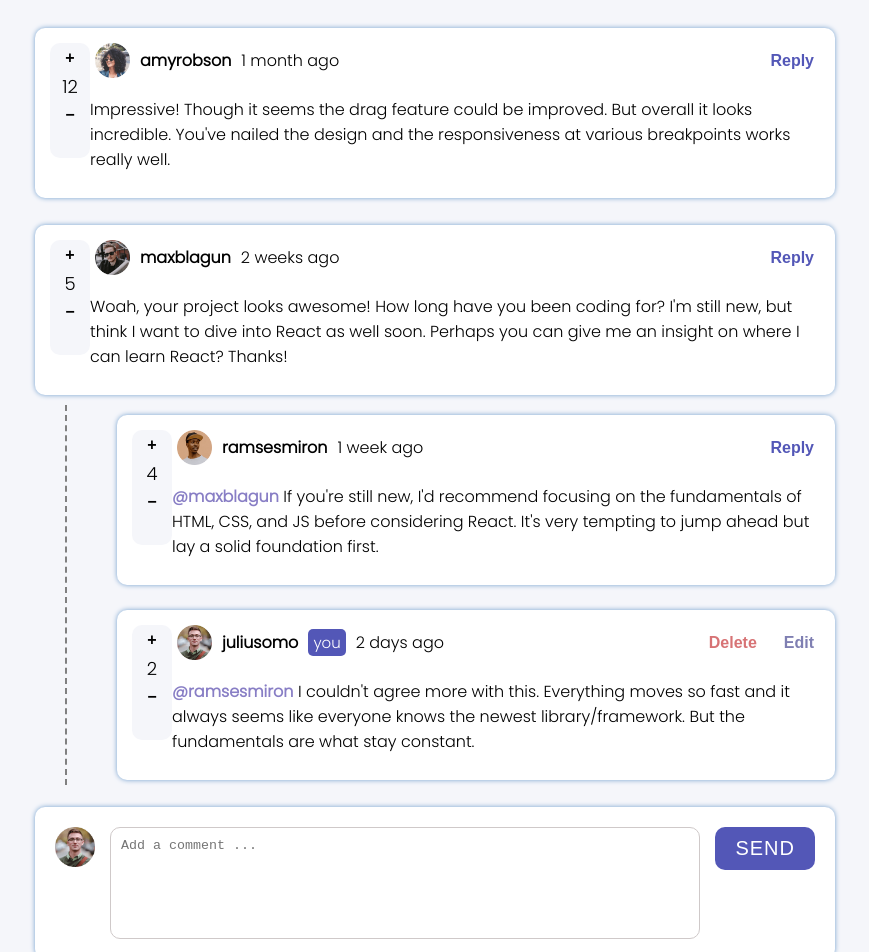
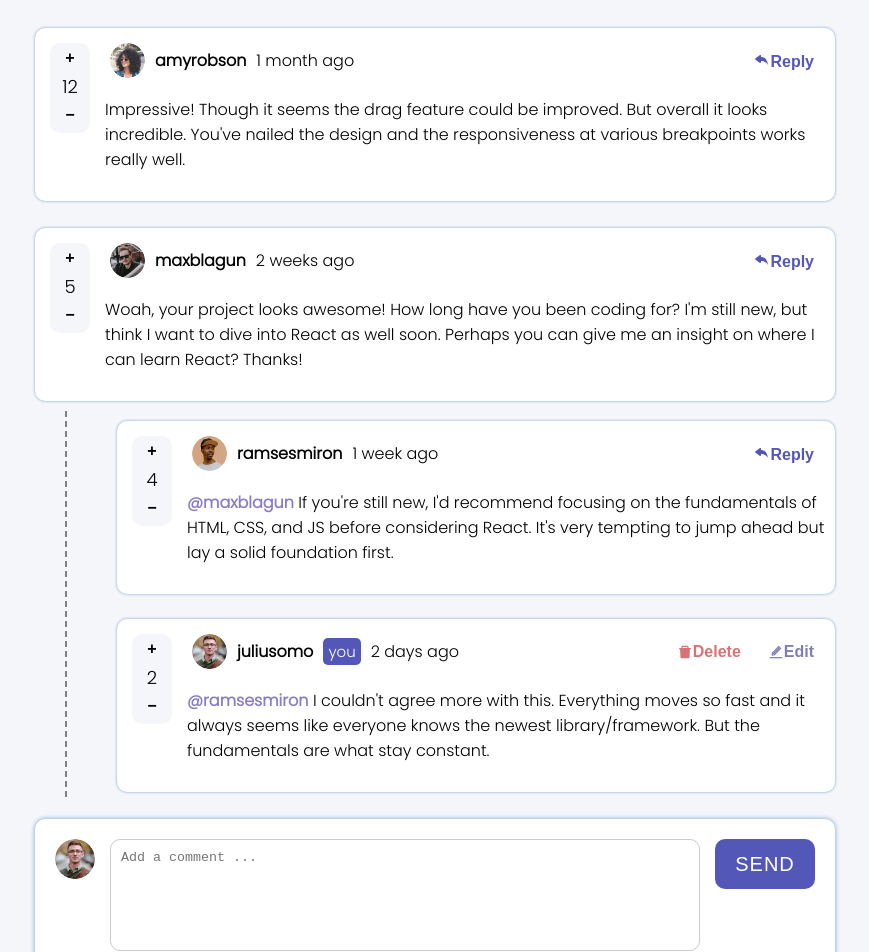
Before and after one commit to ASWAN123/Comments-App-with-React, a React (Create React App) app: page / in a window 1280 px wide. Shown: the top 952 px of the page, without its empty margins (205-1074 px from the left). Built offline with nearby package versions, Linux system fonts and the light colour scheme.

Commit message:
desktop mode done

```diff
--- a/package.json
+++ b/package.json
@@ -8,6 +8,7 @@
     "@testing-library/user-event": "^13.5.0",
     "react": "^18.2.0",
     "react-dom": "^18.2.0",
+    "react-icons": "^4.7.1",
     "react-scripts": "5.0.1",
     "web-vitals": "^2.1.4"
   },
@@ -16,8 +17,8 @@
     "build": "react-scripts build",
     "test": "react-scripts test",
     "eject": "react-scripts eject",
-    "predeploy" : "npm run build",
-    "deploy" : "gh-pages -d build"
+    "predeploy": "npm run build",
+    "deploy": "gh-pages -d build"
   },
   "eslintConfig": {
     "extends": [
--- a/src/App.js
+++ b/src/App.js
@@ -1,13 +1,15 @@
 
 import { getComments , currentUser } from './components/database'
-import { useState } from 'react';
+import { useEffect, useState } from 'react';
 import Comment from './components/comment';
+
 function App() {
   let data = getComments() ;
   let [comments , setComments] = useState(data)
   let [currentuser , setcurrentUser] = useState(currentUser)
   let [content , setContent] =  useState("")
   let [activate , setActivate] = useState(false)
+
 
 
   // fix the textarea input should not be empty
@@ -27,7 +29,7 @@ function App() {
     <div className="container">
       {comments.map((comment) => {
         return (
-          <Comment comment={comment} key={comment.id} currentuser = {currentuser} setContent={setContent} setComments={setComments} comments={comments} setActivate = {setActivate} />
+          <Comment comment={comment} key={comment.id} currentuser = {currentuser} setContent={setContent} setComments={setComments} comments={comments} setActivate = {setActivate}  content={content}   />
         )
       })}
 
@@ -35,7 +37,13 @@ function App() {
       <div className="form" disabled={activate}  >
         <img className='profileimg' src={currentuser.image['png']} alt="" />
         <textarea disabled={activate} className='myinput' name="" id="" cols="30" value = {content} onChange={(e) => {setContent(e.target.value)}} rows="10" placeholder='Add a comment ...' ></textarea>
-        <button className='sendbtn' disabled={activate} onClick={addComment} >SEND</button>
+        <button className='sendbtn' disabled={activate} onClick={()=>{
+          if(content.length>0){
+            addComment()
+          }else{
+            console.log('you can not have empty comment')
+          }
+        }} >SEND</button>
       </div>
     </div>
     )
--- a/src/components/comment.js
+++ b/src/components/comment.js
@@ -1,6 +1,8 @@
 import React, { useEffect } from 'react' ;
 import Reply from './reply';
 import { useState } from 'react';
+import {  BsFillReplyFill} from 'react-icons/bs';
+import {  AiFillDelete , AiTwotoneEdit} from 'react-icons/ai';
 
 function Comment(props) {
     let comment = props.comment ;
@@ -9,9 +11,12 @@ function Comment(props) {
     let comments = props.comments ;
     let [replycontent , setReplycontent] =  useState("") ;
     let setActivate = props.setActivate ;
+    let content = props.content ;
+    let [activate1 , setActivate1] = useState(false) ;
+    let [editmode , setEditmode] = useState([false , 0 ]) ;
 
     const removeComment = (commentID)=> {
-          setComments( comments.filter(obj => obj.id !== commentID ))
+        setComments( comments.filter(obj => obj.id !== commentID ))
     }
 
     const addReply = (commentID , replyingTo )=> {
@@ -40,7 +45,6 @@ function Comment(props) {
       }
 
     const showReplyform = (commentID )=> {
-
         setComments(comments.map((comment)=> {
             let newdata = { ...comment, showCommentReply : false }
             newdata.replies.forEach((reply)=> {reply['showReplyReply']=false ;})
@@ -50,22 +54,49 @@ function Comment(props) {
             }
             return newdata
         }))
-
-
     }
 
     useEffect(()=>{
-        if(replycontent.length !== 0){
+        if(replycontent.length > 0){
             setActivate(true)
         }else{
             setActivate(false)
         }
     },[replycontent])
 
+    useEffect(()=>{
+        if(content.length > 0){
+          setActivate1(true)
+        }else{
+          setActivate1(false)
+        }
+    }, [content])
+
+
+    // WORKING  ON EDIT  THING
+    const editComment = (commentID , commentContnet) => {
+        setEditmode([true , commentID])
+        setReplycontent(commentContnet)
+    }
+
+    const update = (commentID)=> {
+        setComments(comments.map((comment) => {
+            if(comment.id === commentID){
+                comment.content = replycontent ;
+                return comment
+            }
+            return comment
+        }))
+        setEditmode([false , 0])
+        setReplycontent('')
+
+
+    }
+
 
 
     return (
-        <div className='card' key={comment.id}>
+        <div className='card' key={comment.id} >
             <div className='comment' key= {comment.id} >
                 <div className='vote'>
                     <button onClick={()=> {addScore(comment.id ,'+')}} className='plus'>+</button>
@@ -77,24 +108,37 @@ function Comment(props) {
                     <span className='username'>{comment.user['username']}</span>
                     {comment.user['username'] === currentuser.username && <div className='you'>you</div>}
                     <span className='createddate'>{comment.createdAt}</span>
-                    {comment.user['username'] !== currentuser.username && <button className="replybtn" onClick={()=>{showReplyform(comment.id)}} >Reply</button>}
-                    {comment.user['username'] === currentuser.username && <div className="editstuff"><button onClick={()=>{removeComment(comment.id)}} className='delete'>Delete</button><button  className='edit'>Edit</button></div>}
+                    {comment.user['username'] !== currentuser.username && <button className="replybtn" onClick={()=>{showReplyform(comment.id)}} ><BsFillReplyFill/>Reply</button>}
+                    {comment.user['username'] === currentuser.username && <div className="editstuff"><button onClick={()=>{removeComment(comment.id)}} className='delete'><AiFillDelete />Delete</button>
+                    <button onClick={()=>{editComment(comment.id , comment.content)}} className='edit'><AiTwotoneEdit />Edit</button></div>}
                 </div>
                 < div className='text1' >
-                {/* input for edit */}
-                    <p className='content'>{comment.content}</p>
+                    { editmode[0] === true && editmode[1] === comment.id  && <div className='editform'><textarea className='myinput' disabled={activate1} name="" id="" cols="30" value = {replycontent} onChange={(e) => {setReplycontent(e.target.value)}} rows="10" placeholder={'@'+comment.user['username']} ></textarea>  <button className='sendbtn'  disabled={activate1} onClick={() => {
+                    if(replycontent.length>0){
+                        update(comment.id)
+                    }else{
+                        console.log('you can not add empty reply')
+                    }
+                    }} >update</button> </div>}
+                    {editmode[1] !== comment.id  && <p className='content'>{comment.content}</p>}
                 </div>
             </div>
-            {comment['showCommentReply']==true &&  <div  className="form">
-                <img className='profileimg' src={currentuser.image['png']} alt="" />
-                <textarea className='myinput' name="" id="" cols="30" value = {replycontent} onChange={(e) => {setReplycontent(e.target.value)}} rows="10" placeholder={'@'+comment.user['username']} ></textarea>
-                <button className='sendbtn'  onClick={() => {addReply(comment.id , comment.user['username'])}} >Reply</button>
+            {comment['showCommentReply']==true &&  <div   className="form">
+                <img className='profileimg'  src={currentuser.image['png']} alt="" />
+                <textarea className='myinput' disabled={activate1} name="" id="" cols="30" value = {replycontent} onChange={(e) => {setReplycontent(e.target.value)}} rows="10" placeholder={'@'+comment.user['username']} ></textarea>
+                <button className='sendbtn'  disabled={activate1} onClick={() => {
+                    if(replycontent.length>0){
+                        addReply(comment.id , comment.user['username'])
+                    }else{
+                        console.log('you can not add empty reply')
+                    }
+                    }} >Reply</button>
             </div>}
 
             <div className='replies'>
             {comment.replies.map((reply)=> {
                 return (
-                    <Reply key={reply.id} setActivate = {setActivate} reply = {reply} comments= {comments} setComments={setComments} comment={comment} currentuser={currentuser}/>
+                    <Reply key={reply.id}  setActivate = {setActivate} reply = {reply} comments= {comments} setComments={setComments} comment={comment} currentuser={currentuser}/>
                 )
             })}
             </div>
--- a/src/components/reply.js
+++ b/src/components/reply.js
@@ -1,7 +1,9 @@
 import React, { useEffect } from 'react'
 import {useState} from 'react'
+import {  BsFillReplyFill} from 'react-icons/bs';
+import {  AiFillDelete , AiTwotoneEdit} from 'react-icons/ai';
+function Reply(props) {
 
-function Reply(props) {
     let reply = props.reply ;
     let setComments = props.setComments ;
     let comments = props.comments ;
@@ -9,12 +11,12 @@ function Reply(props) {
     let comment = props.comment ;
     let [replycontent , setReplycontent] =  useState("") ;
     let setActivate = props.setActivate ;
+    let [editmode , setEditmode] = useState([false , 0 ]) ;
+    let activate1 = props.activate1 ;
 
     const addScore = (commentID , target , replyID )=> {
-        console.log(comments , 'comments')
         setComments(comments.map((comment)=>{
           if(comment.id === commentID){
-            console.log(comment)
               comment.replies.map((reply)=>{
                 if(reply.id === replyID){
                   (target ==='-') ? reply.score -= 1 : reply.score+=1 ;
@@ -54,6 +56,32 @@ function Reply(props) {
           }))
     }
 
+    const editComment = (commentID ,replyID , replyContent) => {
+      setEditmode([true , commentID , replyID])
+      setReplycontent(replyContent)
+    }
+
+    const update = (commentID, replyID)=> {
+      setComments(comments.map((comment)=> {
+        if(comment.id == commentID){
+
+          let x =  comment.replies.map((reply)=> {
+            if(reply.id == replyID){
+              reply.content = replycontent ;
+              return reply
+            }
+            return reply
+          })
+
+          comment.replies = x
+          return comment
+        }
+        return comment
+      }))
+      setEditmode([false , 0 , 0 ])
+      setReplycontent('')
+    }
+
 
 
     const addReply = (commentID , replyingTo )=> {
@@ -71,7 +99,7 @@ function Reply(props) {
     }
 
     useEffect(()=>{
-        if(replycontent.length !== 0){
+        if(replycontent.length > 0){
             setActivate(true)
         }else{
             setActivate(false)
@@ -91,17 +119,38 @@ function Reply(props) {
                     <span className='username'>{reply.user['username']}</span>
                     {reply.user['username'] === currentuser.username && <div className='you'>you</div>}
                     <span className='createddate'>{reply.createdAt}</span>
-                    {reply.user['username'] !== currentuser.username && <button className="replybtn" onClick={()=>{showReplyform(comment.id , reply.id)}} >Reply</button>}
-                    {reply.user['username'] === currentuser.username && <div className="editstuff"><button onClick={()=>{removeComment(comment.id , reply.id)}} className='delete'>Delete</button><button className='edit'>Edit</button></div>}
+                    {reply.user['username'] !== currentuser.username && <button className="replybtn" onClick={()=>{showReplyform(comment.id , reply.id)}} ><BsFillReplyFill/>Reply</button>}
+                    {reply.user['username'] === currentuser.username && <div className="editstuff"><button onClick={()=>{removeComment(comment.id , reply.id)}} className='delete'><AiFillDelete />Delete</button>
+
+                    <button onClick={()=>{editComment(comment.id , reply.id , reply.content)}} className='edit'><AiTwotoneEdit />Edit</button></div>}
                 </div>
+                {/* i am working here */}
+
                 <div className='text1'>
-                    <p className='content'><span className='replyto'>@{reply.replyingTo}</span> {reply.content}</p>
+                { editmode[0] === true &&  editmode[2] === reply.id && <div className='editform'><textarea className='myinput' disabled={activate1} name="" id="" cols="30" value = {"@"+reply.replyingTo+", "+replycontent} onChange={(e) => {setReplycontent(e.target.value.replace("@"+reply.replyingTo+", " ,''))}} rows="10" placeholder={'@'+reply.user['username']} ></textarea>
+
+                <button className='sendbtn'  disabled={activate1} onClick={() => {
+                    if(replycontent.length>0){
+                        update(comment.id , reply.id)
+                    }else{
+                        console.log('you can not add empty reply')
+                    }
+                    }} >update</button> </div>}
+                    { (editmode[1] !== comment.id && editmode[2] !== reply.id) && <p className='content'><span className='replyto'>@{reply.replyingTo}</span> {reply.content}</p> }
+
                 </div>
+
             </div>
             { reply['showReplyReply']==true &&  <div  className="form">
                 <img className='profileimg' src={currentuser.image['png']} alt="" />
                 <textarea className='myinput' name="" id="" cols="30" value = {replycontent} onChange={(e) => {setReplycontent(e.target.value)}} rows="10" placeholder={reply.user['username']} ></textarea>
-                <button className='sendbtn'  onClick={() => {addReply(comment.id , reply.user['username'])}} >Reply</button>
+                <button className='sendbtn'  onClick={() => {
+                    if(replycontent.length>0) {
+                        addReply(comment.id , reply.user['username'])
+                    }else{
+                        console.log('you can not add empty reply')
+                    }
+                    }} >Reply</button>
             </div>}
         </div>
     )
--- a/src/index.css
+++ b/src/index.css
@@ -42,6 +42,7 @@ body{
   margin-bottom: 30px;
   margin-left: 5px;
   width: 20px;
+  height: 80px;
 }
 
 .plus , .minus{
@@ -89,23 +90,32 @@ body{
 .profileimg{
   height: 35px;
   width: 35px;
+  /* border: 1px solid black; */
+  border-radius: 20px;
 }
 .comment , .reply{
   /* border: 1px solid gray; */
   display: grid;
-  /* grid-template-rows: 50px 80%; */
+  grid-template-columns: 50px 1fr 1fr;
   grid-template-areas:
   "vote userinfo userinfo "
-  "vote text1 text1 ";
+  "vote text1 text1 "
+   "vote editform editform";
   row-gap: 3px;
+  column-gap: 10px;
   background-color: #ffffff;
   padding: 10px;
   border-radius: 10px;
-  box-shadow: 0 0 5px #719ECE;
+  box-shadow: 0 0 3px #719ECE;
 
 }
+.comment:hover , .reply:hover{
+  box-shadow: 0 0 10px #719ECE;
+}
 
-
+.form:hover{
+  box-shadow: 0 0 10px #719ECE;
+}
 
 .reply{
   /* border: 1px solid black; */
@@ -122,7 +132,20 @@ body{
   margin-top: 10px;
 }
 
+.editform{
+  margin-top: 5px;
+  grid-area: editform;
+  /* border: 1px solid black; */
+  display: flex;
+  flex-direction: column;
+  gap: 10px;
+  padding: 10px;
+}
 
+
+.editform .sendbtn{
+  margin-left: auto;
+}
 
 .form{
   /* border: 1px  solid black; */
@@ -168,13 +191,15 @@ body{
   border: none;
   color: #ffffff;
   font-size: 20px;
-  padding: 10px 20px;
+  height: 50px;
+  width: 100px;
   border-radius: 10px;
   letter-spacing: 1px;
   cursor: pointer;
+  text-transform: uppercase ;
 }
 
-.sendbtn:hover{
+.sendbtn:hover , .replybtn:hover{
   opacity: 0.4;
 }
 
@@ -193,6 +218,8 @@ body{
 
 .editstuff{
   margin-left: auto;
+  display: flex;
+  align-items: center;
 }
 
 .delete , .edit{
@@ -206,8 +233,28 @@ body{
 }
 
 .delete{
+  display: flex;
+  align-items: center;
   color:#d77375 ;
 }
+
 .edit{
+  display: flex;
+  align-items: center;
   color: #7f7fb2;
 }
+
+.delete:hover , .edit:hover{
+  opacity: 0.4;
+}
+
+/* @media screen and (max-width: 374px) {
+  body {
+    background-color: olive;
+  }
+
+  .container{
+    width: 100%;
+  }
+
+} */
```
Also changed, not shown: 1 other file (tests, documents, lock files or other folders).
